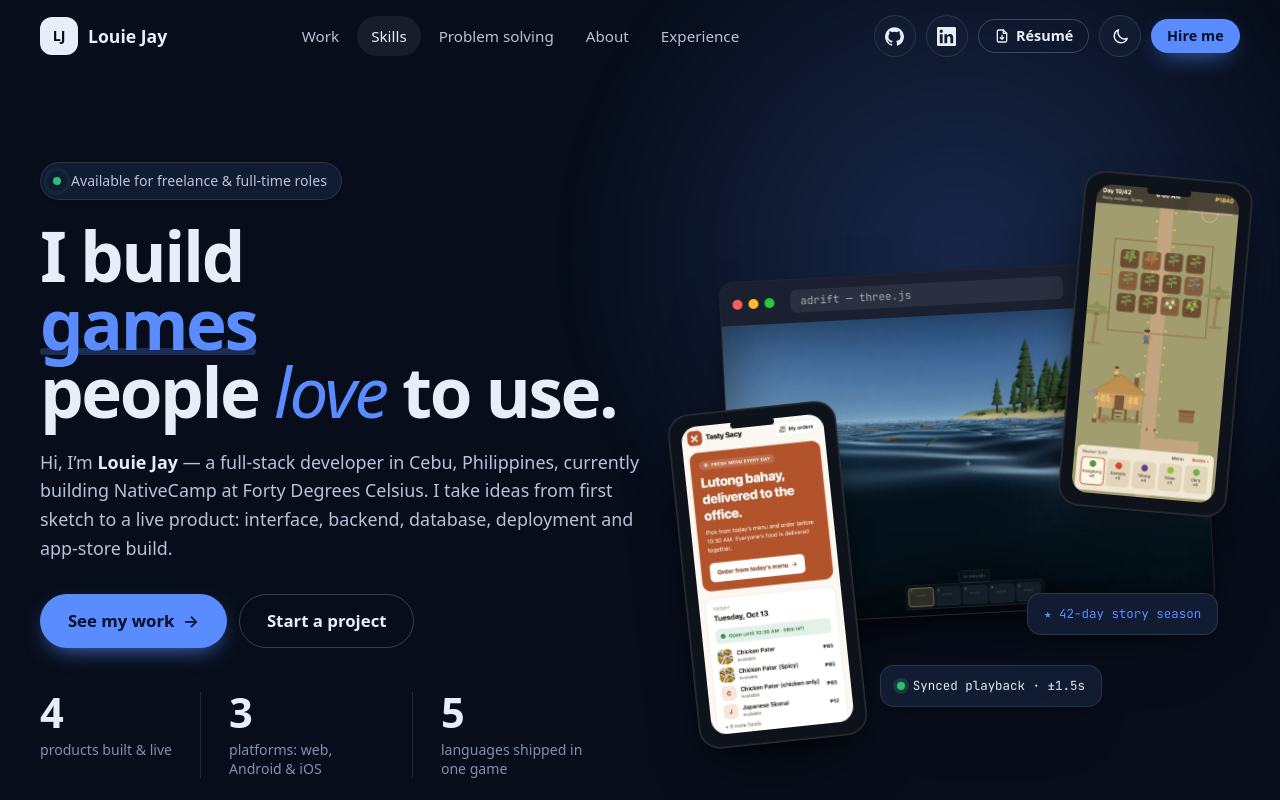
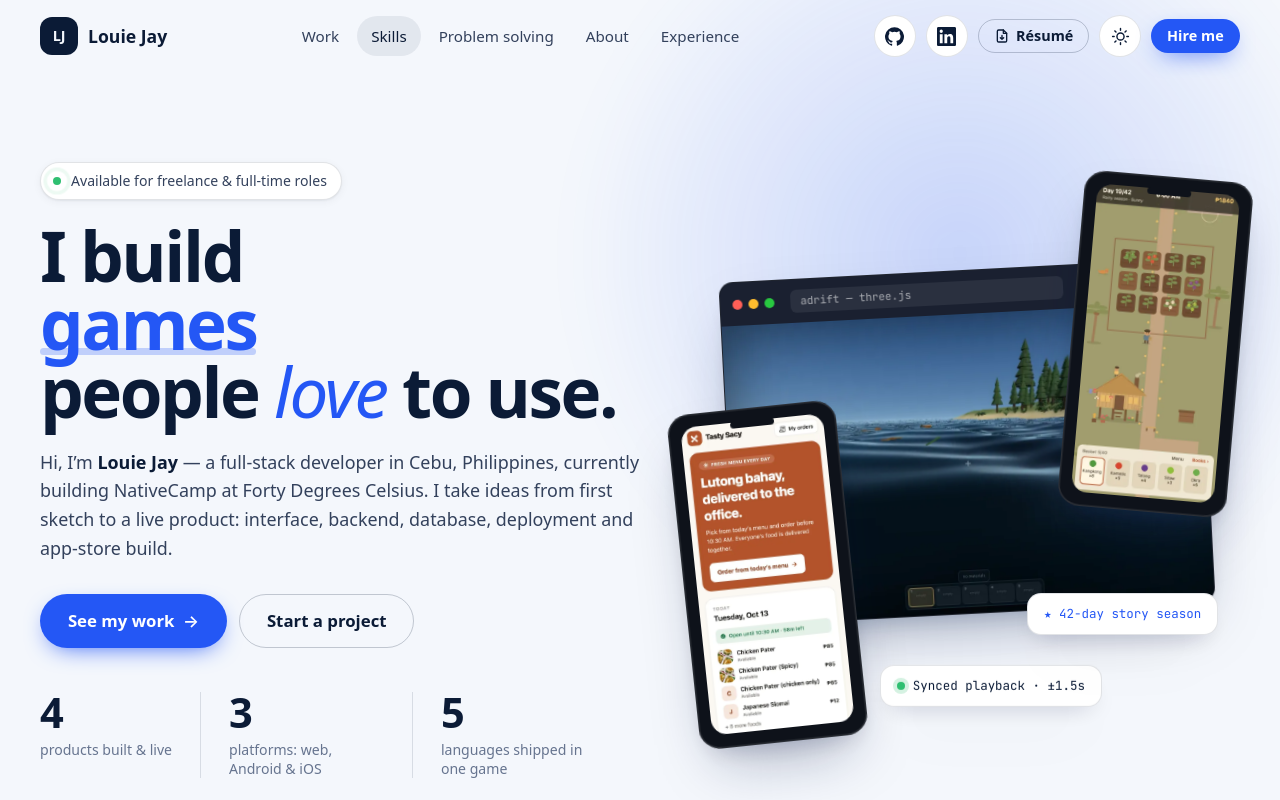
Before and after one commit to imortal2001/portfolio, a website built with Vite: page index.html in a window 1280 px wide. Shown: the top 800 px of the page. Built offline with nearby package versions, Linux system fonts and the dark colour scheme.

Commit message:
Default to light theme; dark only when the visitor picks it
Co-Authored-By: Claude Opus 5.5 <noreply@anthropic.com>

```diff
--- a/index.html
+++ b/index.html
@@ -5,8 +5,7 @@
   <meta name="viewport" content="width=device-width, initial-scale=1" />
   <title>Louie Jay Ceniza — Web Developer, apps &amp; games</title>
   <meta name="description" content="Louie Jay Ceniza is a web developer in Cebu, Philippines, working on NativeCamp at Forty Degrees Celsius, who designs, builds and ships web apps, mobile apps and games end to end." />
-  <meta name="theme-color" content="#F4F7FC" media="(prefers-color-scheme: light)" />
-  <meta name="theme-color" content="#070D1A" media="(prefers-color-scheme: dark)" />
+  <meta name="theme-color" content="#F4F7FC" />
   <meta property="og:type" content="website" />
   <meta property="og:title" content="Louie Jay Ceniza — Web Developer, apps &amp; games" />
   <meta property="og:description" content="Web apps, mobile apps and games, designed, built and shipped end to end." />
--- a/src/main.js
+++ b/src/main.js
@@ -6,7 +6,7 @@ const finePointer = matchMedia('(hover: hover) and (pointer: fine)').matches;
 /* ---------- Theme ---------- */
 const root = document.documentElement;
 function currentTheme() {
-  return root.dataset.theme || (matchMedia('(prefers-color-scheme: dark)').matches ? 'dark' : 'light');
+  return root.dataset.theme === 'dark' ? 'dark' : 'light'; // light unless the visitor chose dark
 }
 const themeBtn = $('[data-theme-toggle]');
 // Tooltip and label describe what a click will do.
@@ -21,7 +21,6 @@ themeBtn.addEventListener('click', () => {
   try { localStorage.setItem('theme', next); } catch {}
   labelThemeButton();
 });
-matchMedia('(prefers-color-scheme: dark)').addEventListener('change', labelThemeButton);
 labelThemeButton();
 
 /* ---------- Nav: scrolled state, progress bar, current section ---------- */
--- a/src/styles.css
+++ b/src/styles.css
@@ -39,26 +39,7 @@
   color-scheme: light;
 }
 
-@media (prefers-color-scheme: dark) {
-  :root:not([data-theme="light"]) {
-    --bg: #070D1A;
-    --bg-alt: #0C1426;
-    --surface: #111B31;
-    --ink: #E8EEF9;
-    --ink-2: #B8C3D9;
-    --muted: #8391AD;
-    --line: rgba(232, 238, 249, 0.12);
-    --line-strong: rgba(232, 238, 249, 0.22);
-    --accent: #5B8CFF;
-    --accent-2: #7AA2FF;
-    --accent-ink: #06102A;
-    --sky: #5CCBFA;
-    --dark-section: #040914;
-    --shadow-sm: 0 1px 2px rgba(0, 0, 0, .4);
-    --shadow-lg: 0 30px 60px -20px rgba(0, 0, 0, .7), 0 12px 24px -12px rgba(0, 0, 0, .5);
-    color-scheme: dark;
-  }
-}
+/* Light is the default; dark applies only when the visitor picks it (data-theme="dark"). */
 :root[data-theme="dark"] {
   --bg: #070D1A;
   --bg-alt: #0C1426;
@@ -188,10 +169,6 @@ p { margin: 0; }
 .i-moon { display: none; }
 :root[data-theme="dark"] .i-sun { display: none; }
 :root[data-theme="dark"] .i-moon { display: block; }
-@media (prefers-color-scheme: dark) {
-  :root:not([data-theme="light"]) .i-sun { display: none; }
-  :root:not([data-theme="light"]) .i-moon { display: block; }
-}
 .nav__burger { display: none; position: relative; }
 .icon-btn--brand svg { fill: currentColor; stroke: none; }
 /* Tooltips for header buttons (hover / keyboard focus; touch screens skip them) */
```
